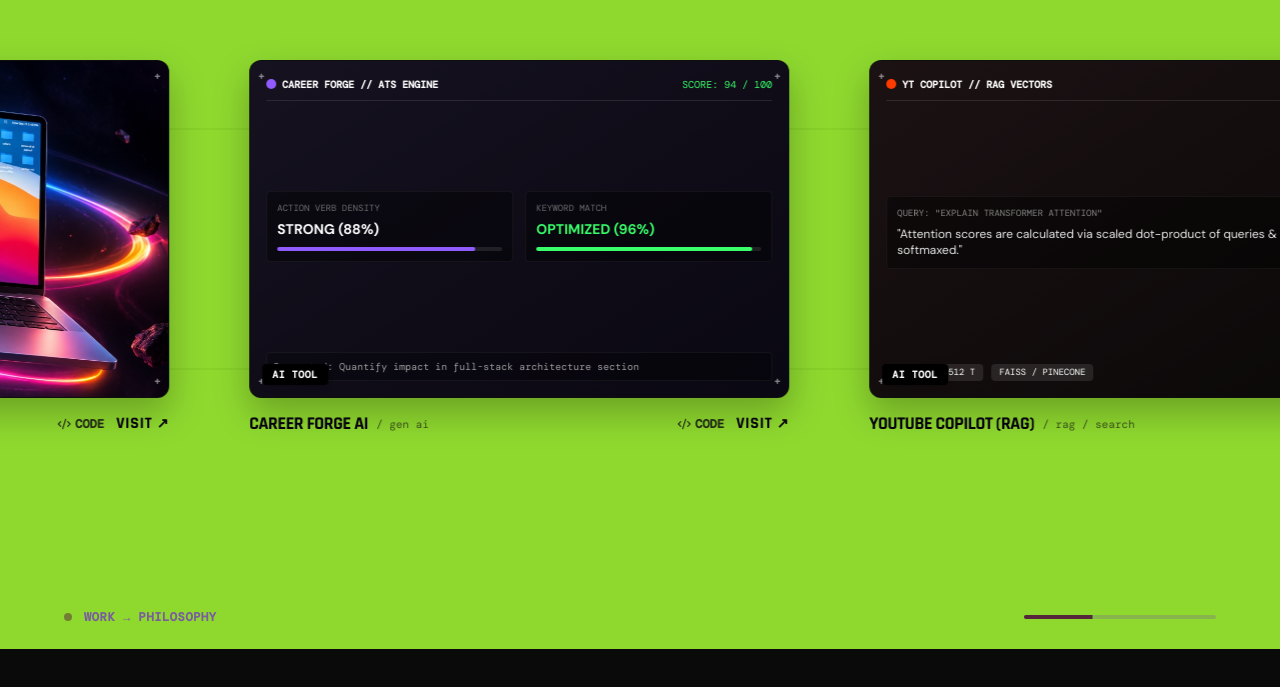
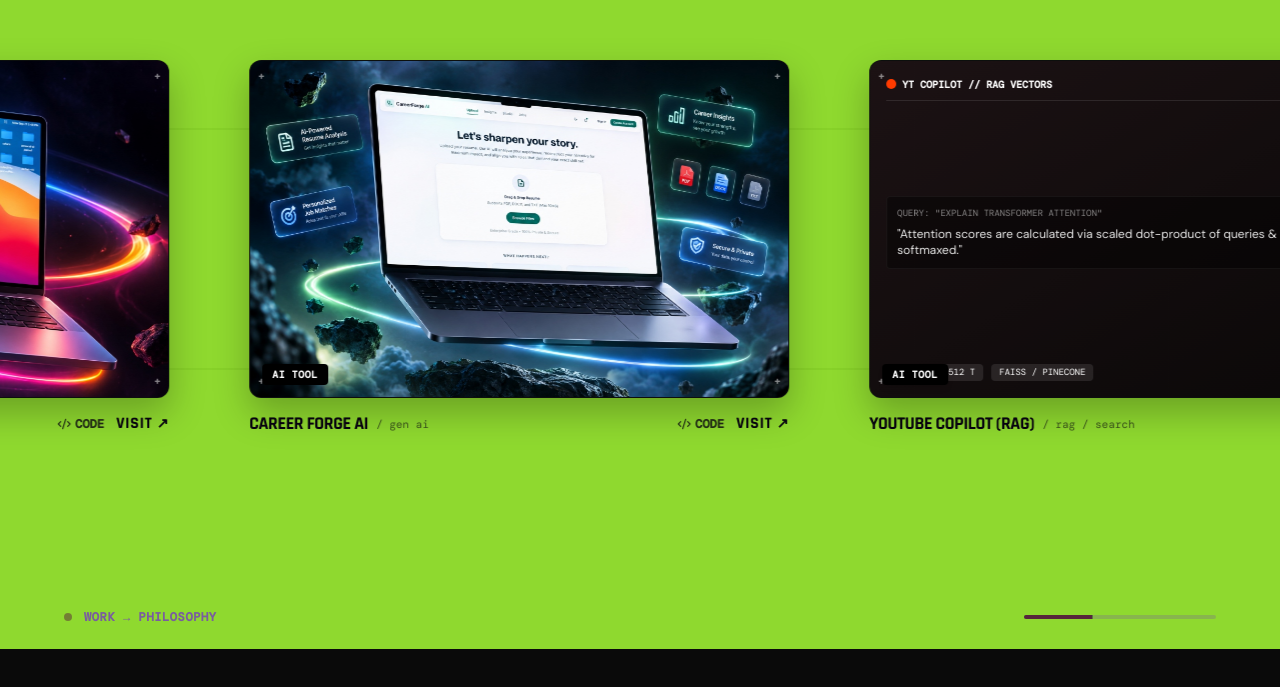
Before and after one commit to Prayas340/Portfolio, a React (Vite) app: page / in a window 1280 px wide. Shown: the part 1135-1822 px from the top of the page. Built offline with nearby package versions, Linux system fonts and the light colour scheme; a web font is replaced by a local one.

Commit message:
Update Career Forge AI project card with 3D space laptop mockup photo

```diff
--- a/src/components/ProjectGallery.jsx
+++ b/src/components/ProjectGallery.jsx
@@ -53,6 +53,7 @@
     github: 'https://github.com/Prayas340/CareerForge-AI',
     offsetY: '-translate-y-4',
     mockupType: 'career',
+    image: '/assets/career-forge-mockup.jpg',
   },
   {
     id: 'youtube-copilot',
```
Also changed, not shown: public/assets/career-forge-mockup.jpg (added).
